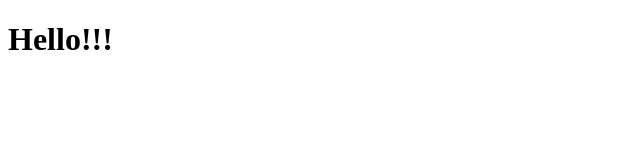
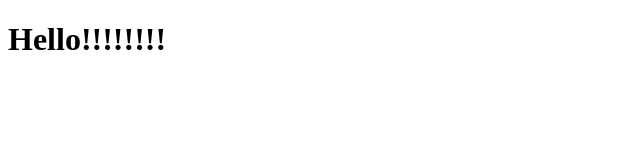
Before and after one commit to Blinov98/project, a plain HTML site: page index.html in a window 1280 px wide. Shown: the full height of the page, 0-640 px from the left. Drawn offline with Linux system fonts and the light colour scheme.

Commit message:
new commit

```diff
--- a/index.html
+++ b/index.html
@@ -7,6 +7,6 @@
     <title>Document</title>
 </head>
 <body>
-    <h1>Hello!!!</h1>
+    <h1>Hello!!!!!!!!</h1>
 </body>
 </html>
```
